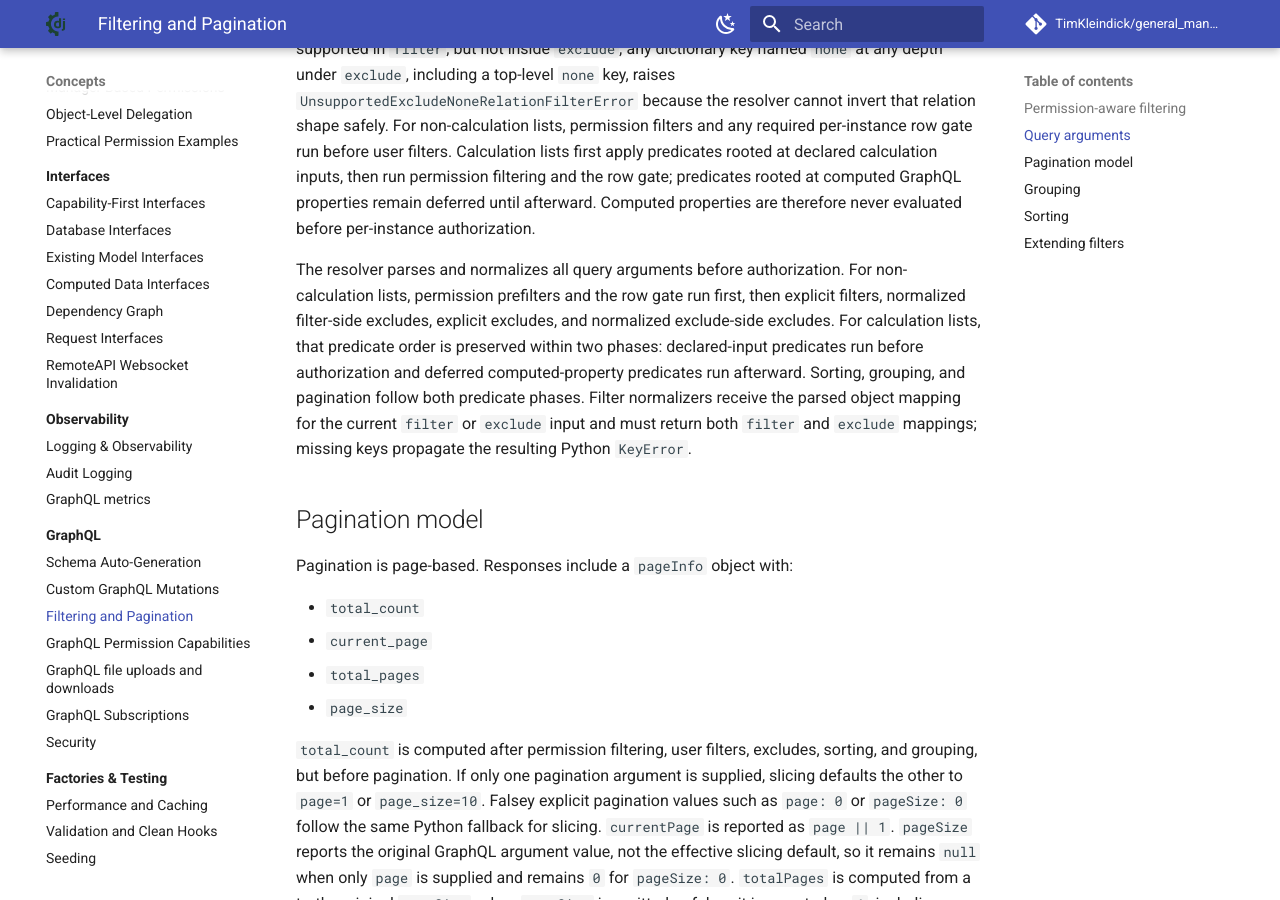
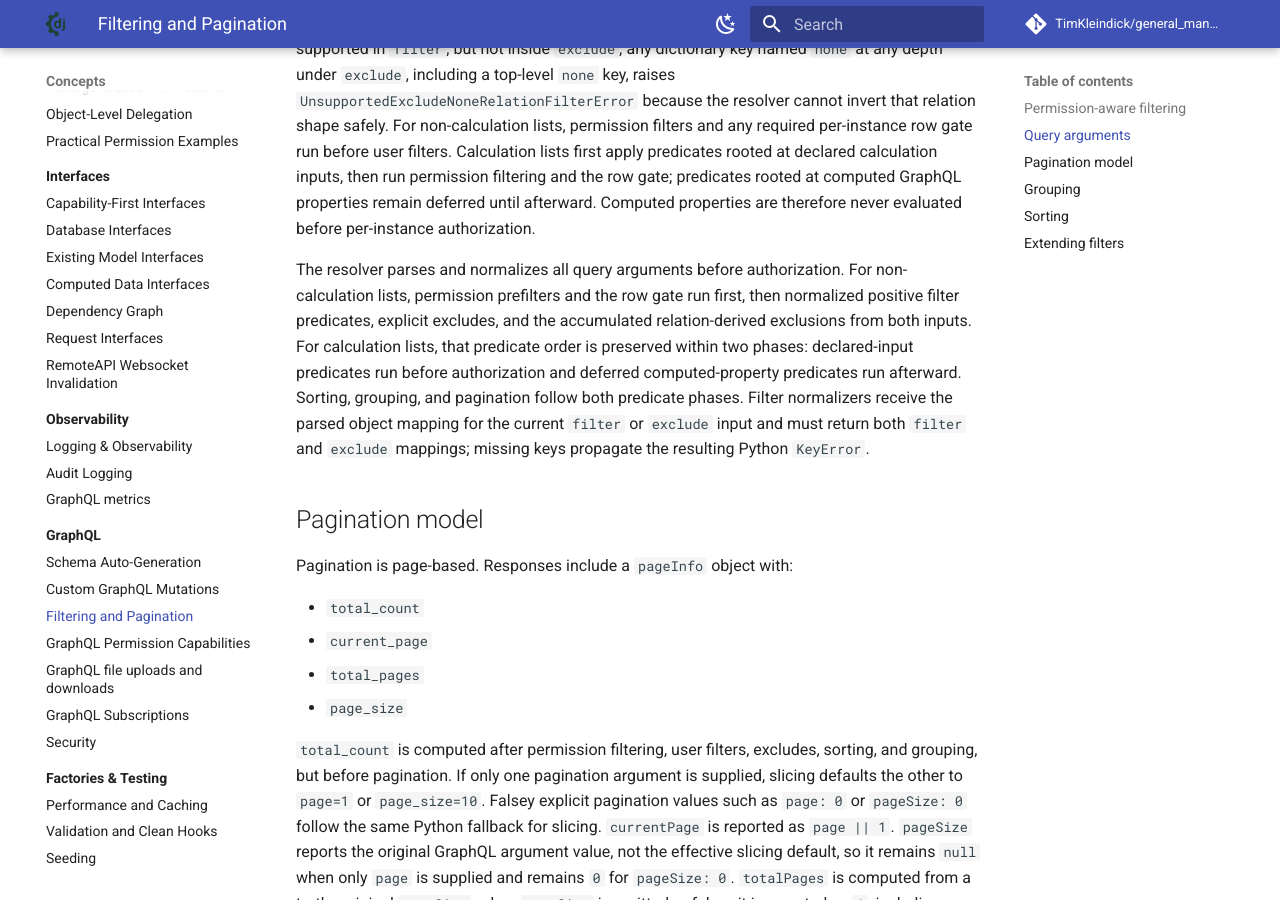
Before and after one commit to TimKleindick/general_manager, an MkDocs documentation site: the page built from docs/concepts/graphql/filters_pagination.md, in a window 1280 px wide and 900 px high, scrolled down 901 px. Built offline with MkDocs 1.6.1 and Material for MkDocs 9.7.7, drawn with Linux system fonts in a browser that asks for light colours; comment, search, counter and statistics services are not loaded.

Commit message:
docs: correct GraphQL filter ordering

```diff
--- a/docs/concepts/graphql/filters_pagination.md
+++ b/docs/concepts/graphql/filters_pagination.md
@@ -41,14 +41,14 @@ never evaluated before per-instance authorization.
 
 The resolver parses and normalizes all query arguments before authorization. For
 non-calculation lists, permission prefilters and the row gate run first, then
-explicit filters, normalized filter-side excludes, explicit excludes, and
-normalized exclude-side excludes. For calculation lists, that predicate order
-is preserved within two phases: declared-input predicates run before
-authorization and deferred computed-property predicates run afterward. Sorting,
-grouping, and pagination follow both predicate phases. Filter normalizers
-receive the parsed object mapping for the current `filter` or `exclude` input
-and must return both `filter` and `exclude` mappings; missing keys propagate the
-resulting Python `KeyError`.
+normalized positive filter predicates, explicit excludes, and the accumulated
+relation-derived exclusions from both inputs. For calculation lists, that
+predicate order is preserved within two phases: declared-input predicates run
+before authorization and deferred computed-property predicates run afterward.
+Sorting, grouping, and pagination follow both predicate phases. Filter
+normalizers receive the parsed object mapping for the current `filter` or
+`exclude` input and must return both `filter` and `exclude` mappings; missing
+keys propagate the resulting Python `KeyError`.
 
 ## Pagination model
 
```
